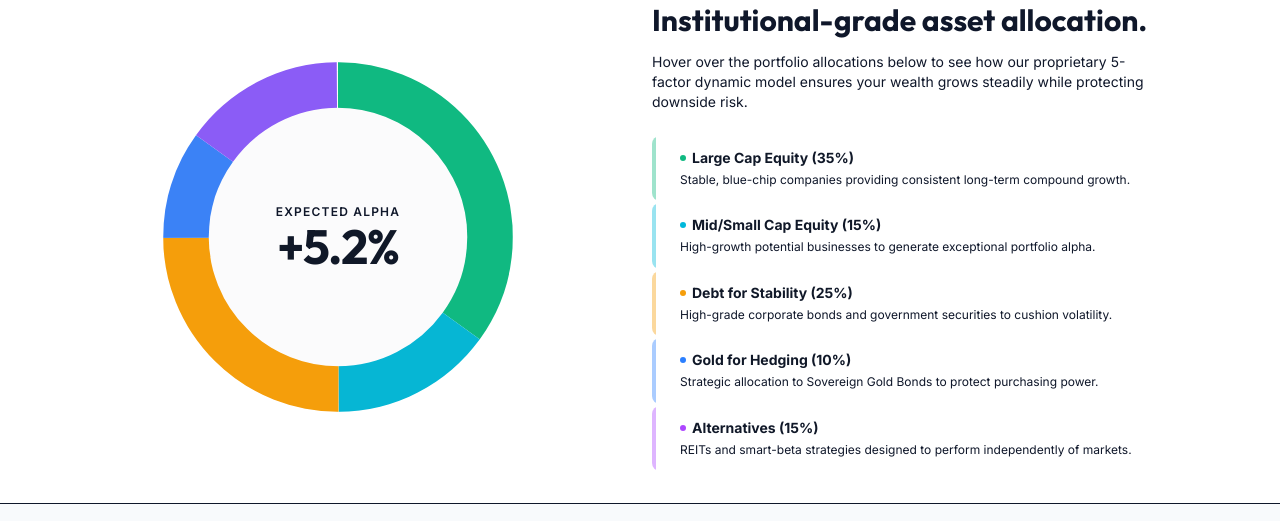
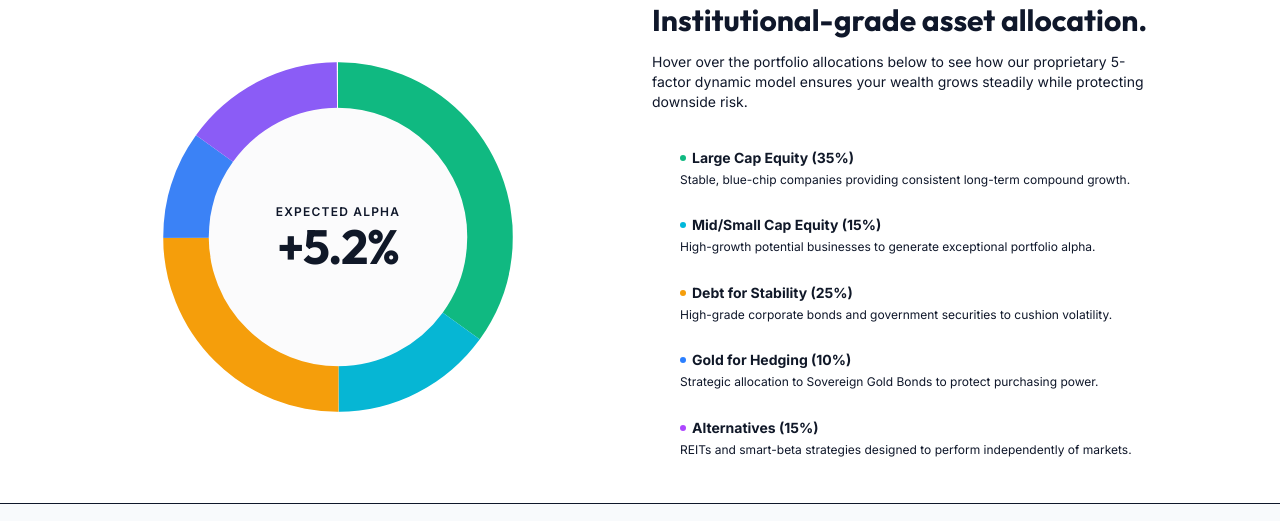
Before and after one commit to Sanjay-rana001/FundWealth, a Next.js app: page / in a window 1280 px wide. Shown: the part 5840-6361 px from the top of the page. Built offline with nearby package versions, Linux system fonts and the light colour scheme.

Commit message:
Remove fade effect from non-active slices

```diff
--- a/src/components/home/PortfolioIllustration.tsx
+++ b/src/components/home/PortfolioIllustration.tsx
@@ -107,7 +107,7 @@ export function PortfolioIllustration() {
                     viewport={{ once: true }}
                     animate={{
                       strokeWidth: isActive ? 16 : 12,
-                      opacity: isFaded ? 0.2 : 1,
+                      opacity: 1, // Keep all colors bright and solid
                       x: isActive ? item.tx : 0,
                       y: isActive ? item.ty : 0,
                       filter: isActive ? `drop-shadow(0px 0px 6px ${item.color}60)` : "drop-shadow(0px 0px 0px rgba(0,0,0,0))"
@@ -157,13 +157,11 @@ export function PortfolioIllustration() {
           <div className="space-y-0.5">
             {portfolioData.map((item, index) => {
               const isActive = activeIndex === index;
-              const isFaded = activeIndex !== null && activeIndex !== index;
 
               return (
                 <motion.div
                   key={item.id}
                   className={`relative p-2 md:p-3 rounded-lg cursor-pointer transition-all duration-300 overflow-hidden ${isActive ? 'bg-gray-50 shadow-sm' : 'hover:bg-gray-50/50'}`}
-                  style={{ opacity: isFaded ? 0.5 : 1 }}
                   onMouseEnter={() => setActiveIndex(index)}
                   onMouseLeave={() => setActiveIndex(null)}
                   onTouchStart={() => setActiveIndex(index)}
@@ -173,7 +171,7 @@ export function PortfolioIllustration() {
                   transition={{ duration: 0.5, delay: 0.4 + (index * 0.1) }}
                 >
                   {/* Left accent border */}
-                  <div className={`absolute left-0 top-0 bottom-0 w-1 rounded-l-lg transition-all duration-300 ${item.bgClassName} ${isActive ? 'opacity-100' : 'opacity-40'}`}></div>
+                  <div className={`absolute left-0 top-0 bottom-0 w-1 rounded-l-lg transition-all duration-300 ${item.bgClassName} ${isActive ? 'opacity-100' : 'opacity-0'}`}></div>
 
                   <div className="pl-3 md:pl-4">
                     <div className="flex items-center gap-1.5 mb-0.5">
```
